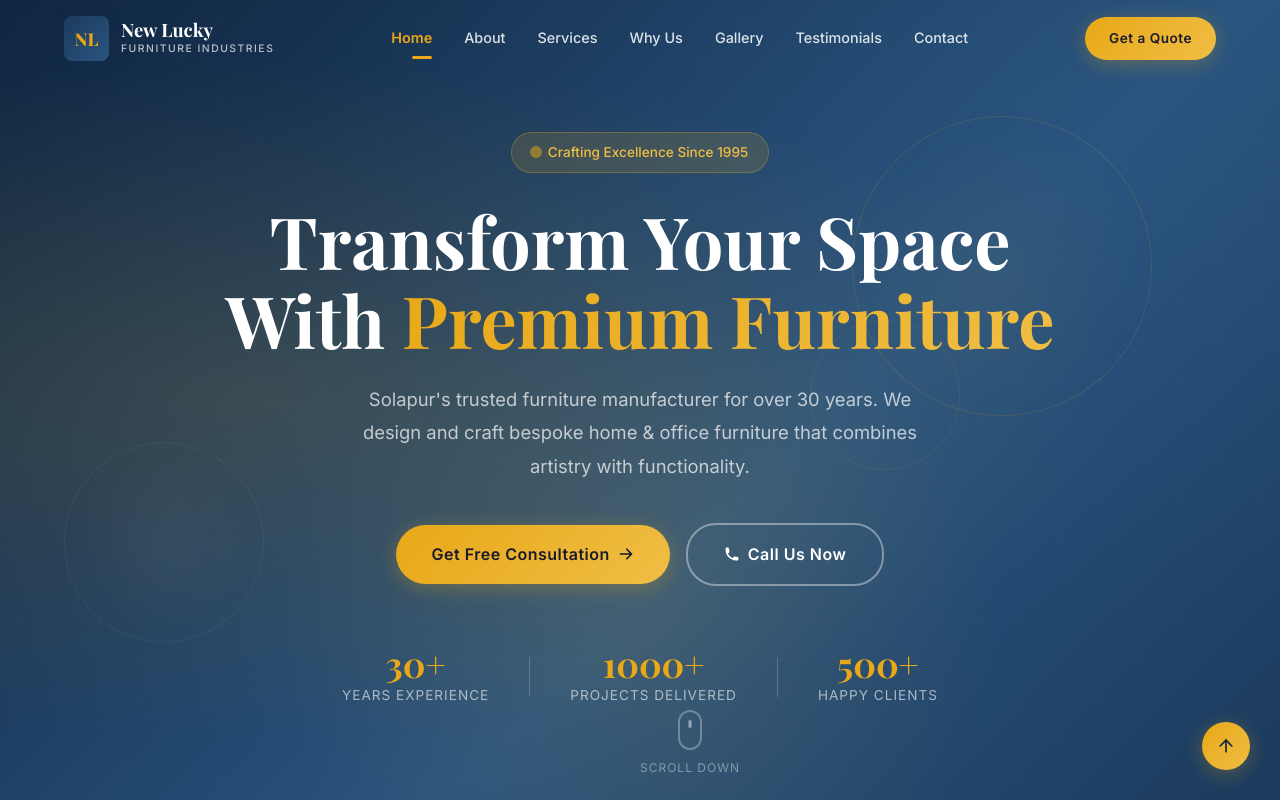
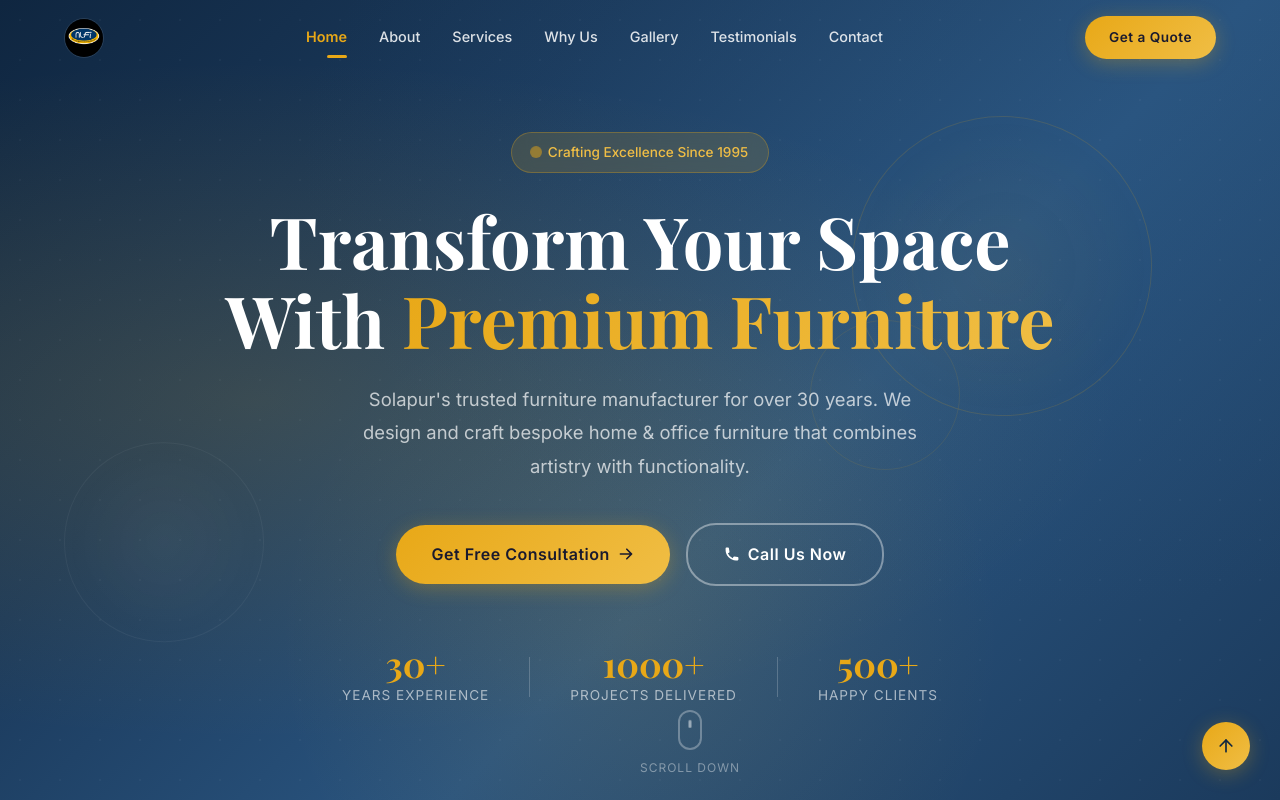
Before and after one commit to adnanchanda/interior-manufacturer-native, a React (Vite) app: page / in a window 1280 px wide. Shown: the top 800 px of the page. Built offline with nearby package versions, Linux system fonts and the light colour scheme; a web font is replaced by a local one.

Commit message:
feat: refine logo UI for black background

```diff
--- a/src/components/Footer.css
+++ b/src/components/Footer.css
@@ -18,43 +18,17 @@
 .footer__logo {
     display: flex;
     align-items: center;
-    gap: 12px;
     margin-bottom: 20px;
 }
 
-.footer__logo-icon {
-    width: 45px;
-    height: 45px;
-    background: linear-gradient(135deg, var(--accent), var(--accent-light));
-    border-radius: var(--radius-sm);
-    display: flex;
-    align-items: center;
-    justify-content: center;
-    color: var(--primary-dark);
-    font-family: var(--font-heading);
-    font-weight: 800;
-    font-size: 1.1rem;
+.footer__logo-img {
+    height: 50px;
+    width: auto;
+    border-radius: 25px;
+    border: 1px solid rgba(255, 255, 255, 0.1);
 }
 
-.footer__logo-text {
-    display: flex;
-    flex-direction: column;
-}
 
-.footer__logo-name {
-    font-family: var(--font-heading);
-    font-weight: 700;
-    font-size: 1.15rem;
-    color: var(--white);
-    line-height: 1.1;
-}
-
-.footer__logo-tagline {
-    font-size: 0.65rem;
-    text-transform: uppercase;
-    letter-spacing: 1.5px;
-    color: rgba(255, 255, 255, 0.5);
-}
 
 .footer__about {
     font-size: 0.9rem;
--- a/src/components/Footer.jsx
+++ b/src/components/Footer.jsx
@@ -8,6 +8,7 @@ import {
     LuInstagram,
     LuTwitter,
 } from 'react-icons/lu';
+import logo from '../assets/logo.png';
 import './Footer.css';
 
 const quickLinks = [
@@ -44,13 +45,7 @@ export default function Footer() {
                     {/* Company Info */}
                     <div className="footer__col footer__company">
                         <div className="footer__logo">
-                            <div className="footer__logo-icon">
-                                <span>NL</span>
-                            </div>
-                            <div className="footer__logo-text">
-                                <span className="footer__logo-name">New Lucky</span>
-                                <span className="footer__logo-tagline">Furniture Industries</span>
-                            </div>
+                            <img src={logo} alt="New Lucky Furniture Industries" className="footer__logo-img" />
                         </div>
                         <p className="footer__about">
                             Crafting premium furniture since 1995. We transform spaces with
--- a/src/components/Gallery.jsx
+++ b/src/components/Gallery.jsx
@@ -3,7 +3,7 @@ import { motion, useInView, AnimatePresence } from 'framer-motion';
 import { LuX, LuChevronLeft, LuChevronRight } from 'react-icons/lu';
 import './Gallery.css';
 
-const categories = ['All', 'Living Room', 'Bedroom', 'Office', 'Dining'];
+const categories = ['All', 'Living Room', 'Bedroom', 'Dining', 'Office', 'School', 'Hotel'];
 
 const galleryItems = [
     { id: 1, category: 'Living Room', title: 'Modern L-Shaped Sofa', color: '#8B4513' },
--- a/src/components/Header.css
+++ b/src/components/Header.css
@@ -28,52 +28,27 @@
 .header__logo {
     display: flex;
     align-items: center;
-    gap: 12px;
     z-index: 1001;
+    transition: all 0.3s ease;
 }
 
-.header__logo-icon {
-    width: 45px;
-    height: 45px;
-    background: linear-gradient(135deg, var(--primary), var(--primary-light));
-    border-radius: var(--radius-sm);
-    display: flex;
-    align-items: center;
-    justify-content: center;
-    color: var(--accent);
-    font-family: var(--font-heading);
-    font-weight: 800;
-    font-size: 1.1rem;
-    box-shadow: var(--shadow-md);
+.header__logo:hover {
+    transform: translateY(-1px);
 }
 
-.header__logo-text {
-    display: flex;
-    flex-direction: column;
+.header__logo-img {
+    height: 40px;
+    /* adjusted size */
+    width: auto;
+    display: block;
+    border-radius: 20px;
+    /* pill effect */
+    border: 1px solid rgba(255, 255, 255, 0.1);
 }
 
-.header__logo-name {
-    font-family: var(--font-heading);
-    font-weight: 700;
-    font-size: 1.15rem;
-    color: var(--dark-text);
-    line-height: 1.1;
-}
-
-.header:not(.header--scrolled) .header__logo-name {
-    color: var(--white);
-}
-
-.header__logo-tagline {
-    font-size: 0.65rem;
-    text-transform: uppercase;
-    letter-spacing: 1.5px;
-    color: var(--muted-text);
-    font-weight: 500;
-}
-
-.header:not(.header--scrolled) .header__logo-tagline {
-    color: rgba(255, 255, 255, 0.7);
+.header--scrolled .header__logo-img {
+    height: 36px;
+    border-color: rgba(0, 0, 0, 0.1);
 }
 
 /* Nav */
--- a/src/components/Header.jsx
+++ b/src/components/Header.jsx
@@ -1,6 +1,7 @@
 import { useState, useEffect } from 'react';
 import { motion, AnimatePresence } from 'framer-motion';
 import { HiMenu, HiX } from 'react-icons/hi';
+import logo from '../assets/logo.png';
 import './Header.css';
 
 const navLinks = [
@@ -58,13 +59,7 @@ export default function Header() {
     >
       <div className="header__container container">
         <a href="#home" className="header__logo" onClick={(e) => handleNavClick(e, '#home')}>
-          <div className="header__logo-icon">
-            <span>NL</span>
-          </div>
-          <div className="header__logo-text">
-            <span className="header__logo-name">New Lucky</span>
-            <span className="header__logo-tagline">Furniture Industries</span>
-          </div>
+          <img src={logo} alt="New Lucky Furniture Industries" className="header__logo-img" />
         </a>
 
         <nav className="header__nav">
@@ -123,15 +118,9 @@ export default function Header() {
               transition={{ type: 'spring', stiffness: 300, damping: 30 }}
             >
               <div className="header__drawer-header">
-                <div className="header__logo">
-                  <div className="header__logo-icon">
-                    <span>NL</span>
-                  </div>
-                  <div className="header__logo-text">
-                    <span className="header__logo-name">New Lucky</span>
-                    <span className="header__logo-tagline">Furniture Industries</span>
-                  </div>
-                </div>
+                <a href="#home" className="header__logo" onClick={(e) => handleNavClick(e, '#home')}>
+                  <img src={logo} alt="New Lucky Furniture" className="header__logo-img" />
+                </a>
                 <button
                   className="header__drawer-close"
                   onClick={() => setMobileOpen(false)}
```
Also changed, not shown: src/assets/logo.png (added).
